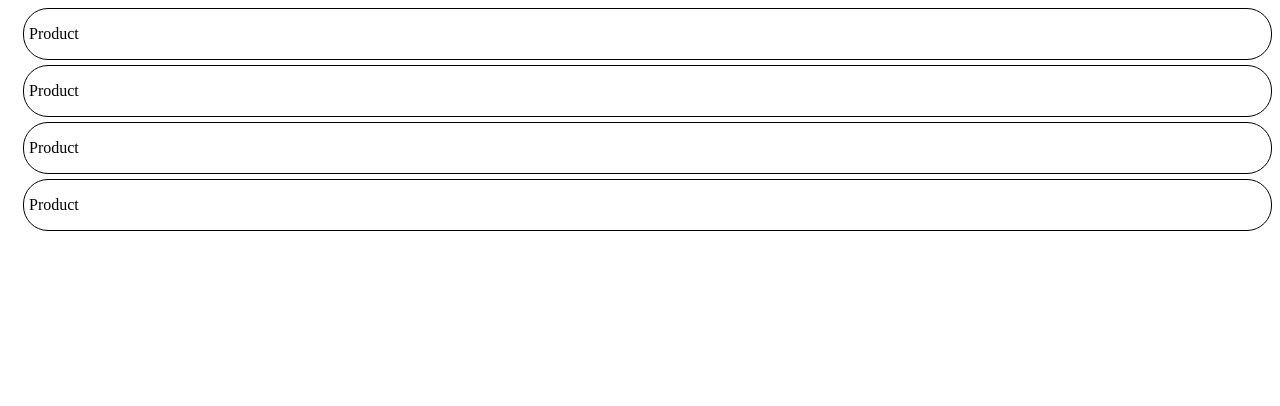
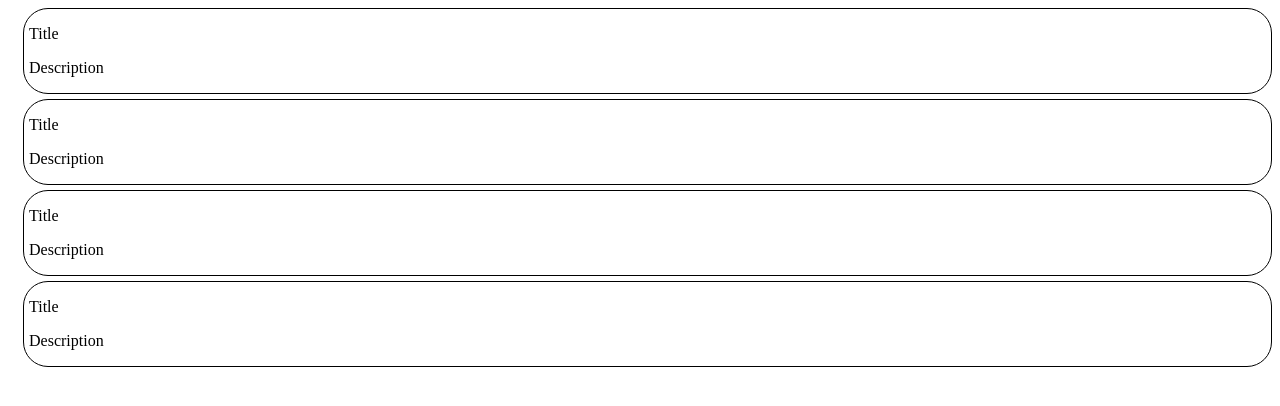
Before and after one commit to 18maldavdiya/React.js, a React (Vite) app in the folder react_propes/my-app/: page / in a window 1280 px wide. Shown: the top 406 px of the page. Built offline with nearby package versions, Linux system fonts and the light colour scheme.

Commit message:
new component

```diff
--- a/react_propes/my-app/src/Price.jsx
+++ b/react_propes/my-app/src/Price.jsx
@@ -0,0 +1,10 @@
+function Price(){
+    return(
+        <div>
+            <p>oldprice</p>
+            <p>newprice</p>
+        </div>
+    )
+
+}
+export default Price;
--- a/react_propes/my-app/src/Product.jsx
+++ b/react_propes/my-app/src/Product.jsx
@@ -3,7 +3,9 @@
 function Product({title, price,features}) {
   return (
     <div className="Product">
-      <p>Product</p>
+      <p>Title</p>
+      <p>Description</p>
+      <price/>
     </div>
   );
 }
--- a/react_propes/my-app/src/ProductTab.jsx
+++ b/react_propes/my-app/src/ProductTab.jsx
@@ -1,4 +1,5 @@
 import Product from "./Product"
+import Price from "./Price";
 function ProductTab(){
     return(
     <>
```
